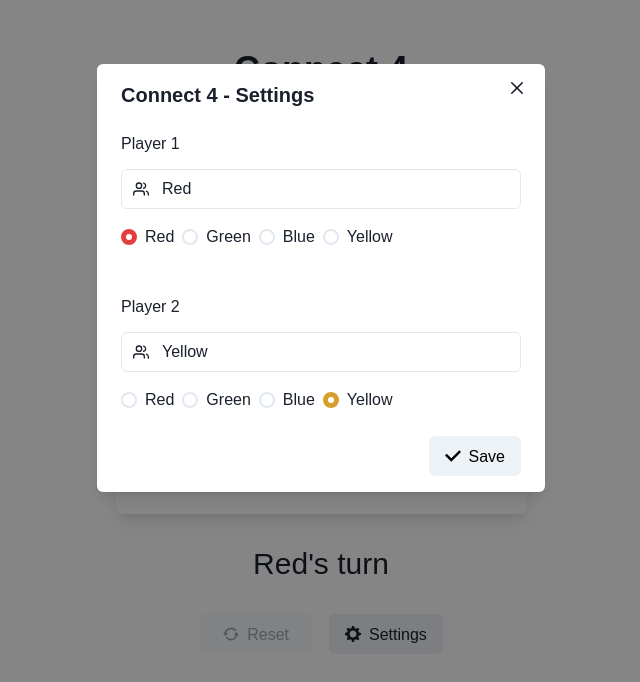
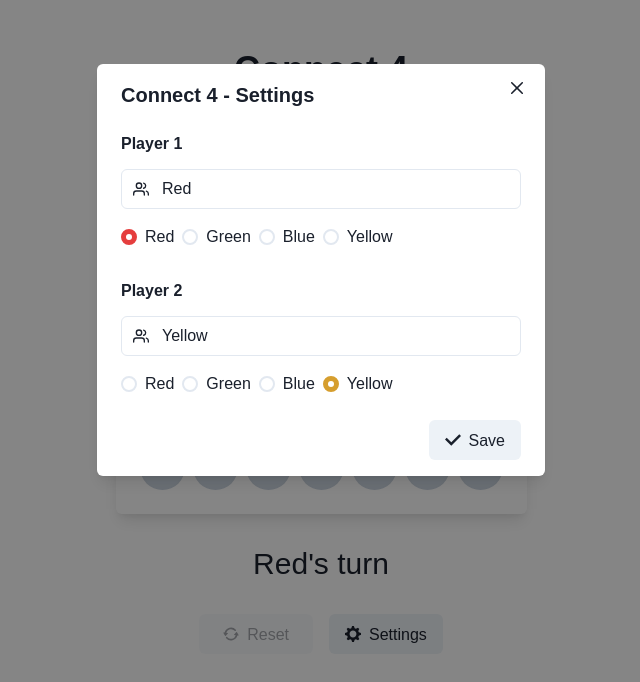
Before and after one commit to thdomingues-dev/connect-4, a React (Create React App) app: page / in a window 1280 px wide. Both pictures are taken after a click on the button "Settings". Shown: the top 682 px of the page, without its empty margins (319-959 px from the left). Built offline with nearby package versions, Linux system fonts and the light colour scheme; the HTML template or start-up script is replaced by a standard one.

Commit message:
feat: improve `GameSettingsModal` layout

```diff
--- a/src/components/GameControls.tsx
+++ b/src/components/GameControls.tsx
@@ -10,7 +10,6 @@ import {
   ModalCloseButton,
   ModalBody,
   ModalFooter,
-  FormControl,
   Input,
   InputGroup,
   InputLeftElement,
@@ -55,10 +54,9 @@ const GameSettingsModal: FC<GameSettingsModalProps> = ({ isModalOpen, onModalClo
         <ModalHeader>Connect 4 - Settings</ModalHeader>
         <ModalCloseButton />
         <ModalBody>
-          <FormControl>
-            <Stack spacing={12}>
+          <Stack spacing={8}>
             <Stack spacing={4}>
-                <Heading as="h5" size="sm" fontWeight="medium">
+              <Heading as="h5" size="sm" fontWeight="semibold">
                 Player 1
               </Heading>
               <InputGroup>
@@ -67,11 +65,7 @@ const GameSettingsModal: FC<GameSettingsModalProps> = ({ isModalOpen, onModalClo
                 </InputLeftElement>
                 <Input value={customNamePlayer1} onChange={event => setCustomNamePlayer1(event.target.value)} />
               </InputGroup>
-                <RadioGroup
-                  onChange={setCustomColorPlayer1}
-                  value={customColorPlayer1}
-                  defaultValue={customColorPlayer1}
-                >
+              <RadioGroup onChange={setCustomColorPlayer1} value={customColorPlayer1} defaultValue={customColorPlayer1}>
                 <Stack direction="row">
                   {Object.entries(colors).map((color, index) => {
                     const colorFormatted = formatColor(color[0])
@@ -86,7 +80,7 @@ const GameSettingsModal: FC<GameSettingsModalProps> = ({ isModalOpen, onModalClo
               </RadioGroup>
             </Stack>
             <Stack spacing={4}>
-                <Heading as="h5" size="sm" fontWeight="medium">
+              <Heading as="h5" size="sm" fontWeight="semibold">
                 Player 2
               </Heading>
               <InputGroup>
@@ -95,11 +89,7 @@ const GameSettingsModal: FC<GameSettingsModalProps> = ({ isModalOpen, onModalClo
                 </InputLeftElement>
                 <Input value={customNamePlayer2} onChange={event => setCustomNamePlayer2(event.target.value)} />
               </InputGroup>
-                <RadioGroup
-                  onChange={setCustomColorPlayer2}
-                  value={customColorPlayer2}
-                  defaultValue={customColorPlayer2}
-                >
+              <RadioGroup onChange={setCustomColorPlayer2} value={customColorPlayer2} defaultValue={customColorPlayer2}>
                 <Stack direction="row">
                   {Object.entries(colors).map((color, index) => {
                     const colorFormatted = formatColor(color[0])
@@ -114,10 +104,9 @@ const GameSettingsModal: FC<GameSettingsModalProps> = ({ isModalOpen, onModalClo
               </RadioGroup>
             </Stack>
           </Stack>
-          </FormControl>
         </ModalBody>
         <ModalFooter>
-          <Button onClick={handleModalSave} bg="gray.100" color="black" leftIcon={<CheckIcon />}>
+          <Button onClick={handleModalSave} leftIcon={<CheckIcon />}>
             Save
           </Button>
         </ModalFooter>
```
Lines whose indentation alone changed are shown as unchanged.
